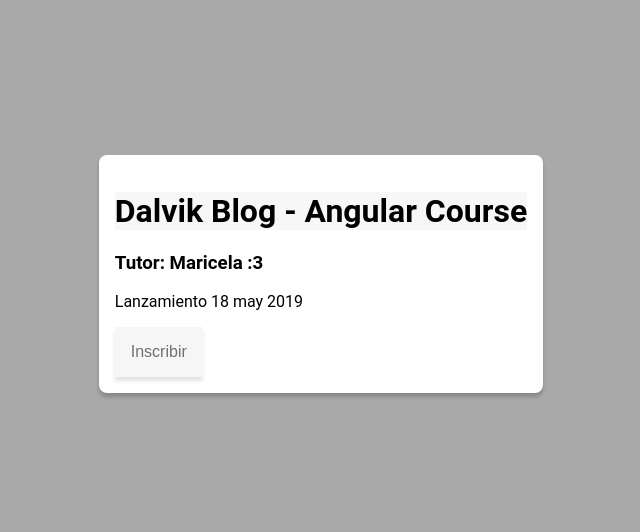
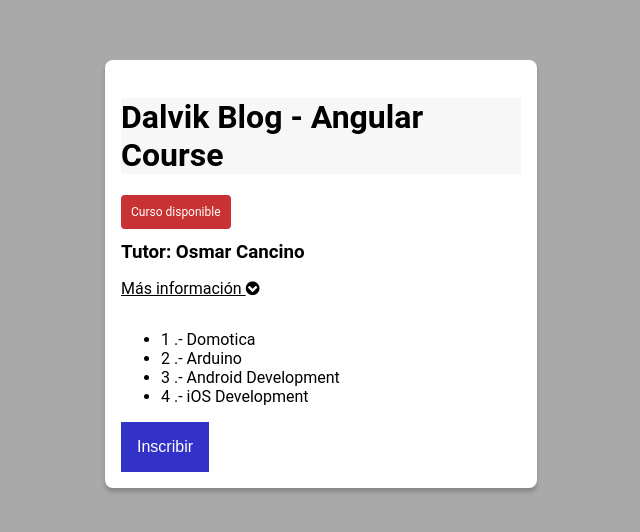
Before and after one commit to OsmarICancino/dalvik-blog, an Angular app: page / in a window 1280 px wide. Shown: the part 126-658 px from the top of the page, without its empty margins (319-959 px from the left). Built offline with nearby package versions, Linux system fonts and the light colour scheme.

Commit message:
ngFor feature added

```diff
--- a/angular.json
+++ b/angular.json
@@ -23,7 +23,8 @@
               "src/assets"
             ],
             "styles": [
-              "src/styles.css"
+              "src/styles.css",
+              "./node_modules/font-awesome/css/font-awesome.css"
             ],
             "scripts": [],
             "es5BrowserSupport": true
--- a/package.json
+++ b/package.json
@@ -20,6 +20,7 @@
     "@angular/platform-browser-dynamic": "~7.2.0",
     "@angular/router": "~7.2.0",
     "core-js": "^2.5.4",
+    "font-awesome": "^4.7.0",
     "rxjs": "~6.3.3",
     "tslib": "^1.9.0",
     "zone.js": "~0.8.26"
--- a/src/app/title/title.component.css
+++ b/src/app/title/title.component.css
@@ -4,11 +4,24 @@
   border-radius: 8px;
   box-shadow: 0px 4px 4px rgba(0, 0, 0, 0.2);
   padding: 1em;
+  min-width: 400px;
+  width: 400px;
 }
 
 :host-context(.dark) h1{
   background-color: rgb(247, 247, 247);
   color: black;
+}
+
+h3 {
+  margin: 0px;
+}
+
+a {
+  display: inline-block;
+  margin: 1em 0;
+  cursor: pointer;
+  text-decoration: underline;
 }
 
 button {
--- a/src/app/title/title.component.html
+++ b/src/app/title/title.component.html
@@ -1,10 +1,28 @@
 <h1>Dalvik Blog - Angular Course</h1>
+
+<p *ngIf="!isAvailable; else available" >Lanzamiento 18 may 2019</p>
+<ng-template #available>
+        <span class="highlight">Curso disponible</span>
+    </ng-template>
+
 <h3>Tutor: {{ name }}</h3>
-<p *ngIf="!isAvailable; else available" >Lanzamiento 18 may 2019</p>
 
-<ng-template #available>
-    <span class="highlight">Curso disponible</span>
-</ng-template>
+<div>
+    <a>Más información <i class="fa " [ngClass]="{'fa-chevron-circle-down' : !moreInformation, 'fa-chevron-circle-up' : moreInformation}"></i></a>
+    <p *ngIf="moreInformation">Este es un curso example text  example text  example text  example text  example text  example text  example text  example text  example text </p>
+</div>
+
+<ul>
+    <li *ngFor="let topic of topics; index as position">
+        {{
+            position +1
+        }}
+        .-
+        {{
+            topic
+        }}
+    </li>
+</ul>
 
 <div>
     <button [disabled]="isAvailable" [ngClass]="{active : isAvailable, shadow : !isAvailable}" type="button" name="button">Inscribir</button>
--- a/src/app/title/title.component.ts
+++ b/src/app/title/title.component.ts
@@ -1,4 +1,5 @@
 import { Component, OnInit } from '@angular/core';
+import { timeout } from 'q';
 
 @Component({
   selector: "app-title",
@@ -9,22 +10,18 @@ import { Component, OnInit } from '@angular/core';
 export class TitleComponent implements OnInit{
 
   public name : string;
-  public edad : number;
-  public edades : number[];
   public isAvailable : boolean = true;
-  public css_class : string[] = ['active', 'shadow'];
+  public moreInformation : boolean = false;
+  public topics : string[];
 
   ngOnInit() {
     this.name = "Osmar Cancino";
-    this.edad = 23;
-
-    setTimeout(() => this.name = "Maricela :3", 3000)
-    setTimeout(() => this.isAvailable = false, 3000)
-
+    this.topics = [
+      "Domotica",
+      "Arduino",
+      "Android Development",
+      "iOS Development"
+    ];
   }
 
-
-  getEdadNombre() : string {
-    return `${this.name} : ${this.edad}`;
-  }
 }
```
Also changed, not shown: 1 other file (tests, documents, lock files or other folders).
